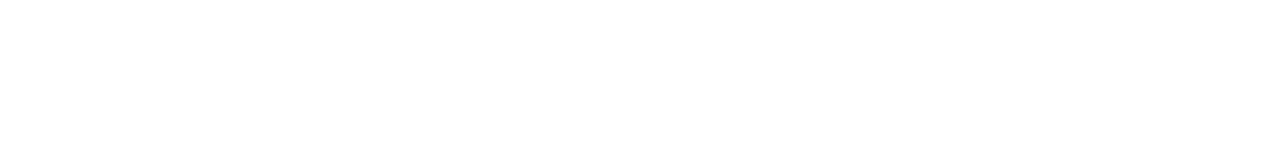
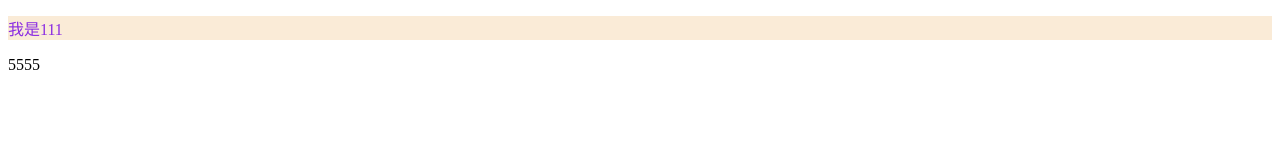
Before and after one commit to mychen666/my78, a plain HTML site: page index.html in a window 1280 px wide. Drawn offline with Linux system fonts and the light colour scheme.

Commit message:
添加css/style.css

```diff
--- /dev/null
+++ b/css/style.css
@@ -0,0 +1,4 @@
+p{
+    background-color: antiquewhite;
+    color: blueviolet;
+}
--- a/index.html
+++ b/index.html
@@ -5,8 +5,10 @@
     <meta http-equiv="X-UA-Compatible" content="IE=edge">
     <meta name="viewport" content="width=device-width, initial-scale=1.0">
     <title>哈哈哈</title>
+    <link rel="stylesheet" href="css/style.css">
 </head>
 <body>
-
+    <p>我是111</p>
+    <div>5555</div>
 </body>
 </html>
```
